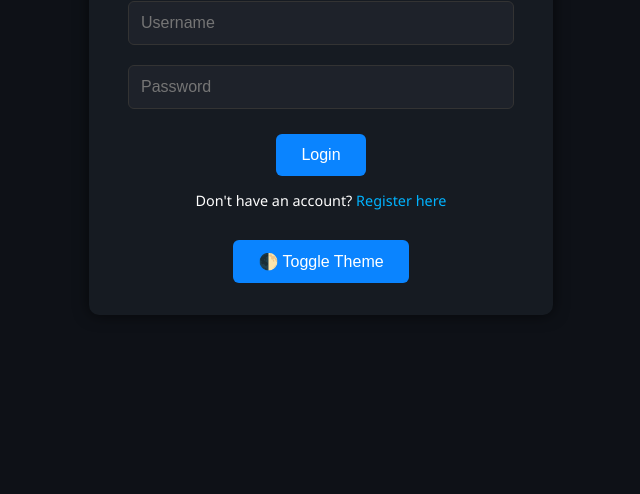
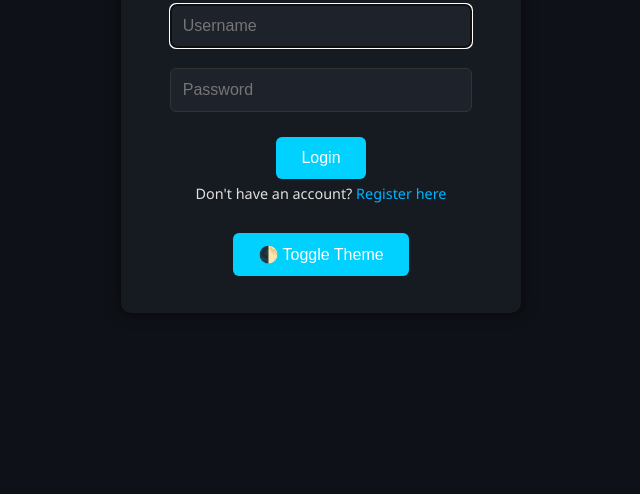
Before and after one commit to Nofalfayyaz455/austrox-gpt, a plain HTML site: page login.html in a window 1280 px wide. Shown: the part 306-800 px from the top of the page, without its empty margins (319-959 px from the left). Drawn offline with Linux system fonts and the light colour scheme.

Commit message:
New login options

```diff
--- a/login.html
+++ b/login.html
@@ -3,136 +3,58 @@
 <head>
 <meta charset="UTF-8" />
 <meta name="viewport" content="width=device-width, initial-scale=1.0"/>
-  <title>Login - AustroX-GPT</title>
+<title>Login – AustroX-GPT</title>
+<script>
+  if (localStorage.getItem("currentUser")) {
+    window.location.href = "index.html";
+  }
+  if (localStorage.getItem("theme") === "light") {
+    document.documentElement.classList.add("light");
+  }
+</script>
 <style>
   :root {
-      --bg-dark: #0e1117;
-      --bg-light: #ffffff;
-      --text-dark: #ffffff;
-      --text-light: #000000;
-      --card-bg-dark: #161b22;
-      --card-bg-light: #f0f0f0;
-      --input-bg-dark: #1e222a;
-      --input-bg-light: #ffffff;
-      --accent: #0a84ff;
-      --border-dark: #333333;
-      --border-light: #cccccc;
+    --bg-dark:#0e1117;--bg-light:#f7f7f7;--text-dark:#e0e0e0;--text-light:#1a1a1a;
+    --card-bg-dark:#161b22;--card-bg-light:#f0f0f0;--input-bg-dark:#1e222a;--input-bg-light:#fff;
+    --accent:#00d1ff;--border-dark:#333;--border-light:#ccc;
   }
-
-    body {
-      margin: 0;
-      padding: 0;
-      font-family: 'Segoe UI', sans-serif;
+  * { box-sizing:border-box; margin:0; padding:0; }
+  body.auth-body { background:var(--bg-dark); color:var(--text-dark); font-family:Segoe UI,sans-serif;
+    min-height:100vh; display:flex; align-items:center; justify-content:center; transition:0.3s;}
+  .light.auth-body { background:var(--bg-light); color:var(--text-light); }
+  .auth-card { background:var(--card-bg-dark); padding:2rem; border-radius:10px;
+    box-shadow:0 0 15px rgba(0,0,0,0.6); max-width:400px; text-align:center; width:90%; }
+  .light .auth-card { background:var(--card-bg-light); box-shadow:0 0 10px #aaa; }
+  .auth-card input {
+    width:90%; padding:12px; margin:10px 0; border:1px solid var(--border-dark);
+    background:var(--input-bg-dark); color:var(--text-dark); border-radius:6px; font-size:1rem;
   }
-
-    .auth-body {
-      background-color: var(--bg-dark);
-      color: var(--text-dark);
-      min-height: 100vh;
-      display: flex;
-      align-items: center;
-      justify-content: center;
+  .light .auth-card input {
+    background:var(--input-bg-light); color:var(--text-light); border:1px solid var(--border-light);
   }
-
-    .auth-body.light {
-      background-color: var(--bg-light);
-      color: var(--text-light);
+  .auth-card button {
+    margin:15px 0 5px; padding:12px 25px; background:var(--accent); color:#fff;
+    border:none; border-radius:6px; font-size:1rem; cursor:pointer; transition:0.3s;
   }
-
-    .auth-wrapper {
-      display: flex;
-      flex-direction: column;
-      align-items: center;
+  .auth-card button:hover { background:#009ecb; }
+  .auth-note { font-size:.9rem; margin-bottom:15px; }
+  .auth-note a { color:#00b3ff; text-decoration:none; }
+  .theme-toggle {
+    padding:8px 16px; background:transparent; border:1px solid #888; border-radius:4px;
+    cursor:pointer;
   }
-
-    .auth-card {
-      background-color: var(--card-bg-dark);
-      padding: 2rem;
-      border-radius: 10px;
-      box-shadow: 0 0 15px rgba(0, 0, 0, 0.6);
-      width: 100%;
-      max-width: 400px;
-      text-align: center;
-      transition: all 0.3s ease;
-    }
-
-    .auth-body.light .auth-card {
-      background-color: var(--card-bg-light);
-      box-shadow: 0 0 10px #aaa;
-    }
-
-    .auth-card input {
-      width: 90%;
-      padding: 12px;
-      margin: 10px 0;
-      border: 1px solid var(--border-dark);
-      background: var(--input-bg-dark);
-      color: var(--text-dark);
-      border-radius: 6px;
-      font-size: 1rem;
-      outline: none;
-      transition: all 0.2s ease;
-    }
-
-    .auth-body.light input {
-      background: var(--input-bg-light);
-      color: var(--text-light);
-      border: 1px solid var(--border-light);
-    }
-
-    .auth-card button {
-      padding: 12px 25px;
-      margin-top: 15px;
-      background: var(--accent);
-      color: white;
-      border: none;
-      cursor: pointer;
-      border-radius: 6px;
-      font-size: 1rem;
-      transition: background 0.3s;
-    }
-
-    .auth-card button:hover {
-      background: #006be9;
-    }
-
-    .auth-note {
-      font-size: 0.9rem;
-      margin-top: 15px;
-    }
-
-    .auth-note a {
-      color: #00b3ff;
-      text-decoration: none;
-    }
-
-    .theme-toggle {
-      margin-top: 15px;
-      background: transparent;
-      border: 1px solid #888;
-      padding: 8px 16px;
-      color: inherit;
-      cursor: pointer;
-      border-radius: 4px;
-    }
-
-    .theme-toggle:hover {
-      background-color: rgba(255, 255, 255, 0.1);
-    }
+  .theme-toggle:hover { background:rgba(255,255,255,0.1); }
 </style>
 </head>
 <body class="auth-body">
-  <div class="auth-wrapper">
-    <form class="auth-card" onsubmit="login(); return false;">
-      <h1>🔐 AustroX-GPT Login</h1>
-      <input type="text" id="login-username" placeholder="Username" required autofocus />
-      <input type="password" id="login-password" placeholder="Password" required />
+  <form class="auth-card" onsubmit="login();return false;">
+    <h1>🔐 AustroX‑GPT Login</h1>
+    <input id="login-username" placeholder="Username" required autofocus />
+    <input id="login-password" type="password" placeholder="Password" required />
     <button type="submit">Login</button>
     <p class="auth-note">Don't have an account? <a href="register.html">Register here</a></p>
     <button type="button" class="theme-toggle" onclick="toggleTheme()">🌓 Toggle Theme</button>
   </form>
-  </div>
-
 <script src="auth.js"></script>
 </body>
 </html>
```
Lines whose indentation alone changed are shown as unchanged.
